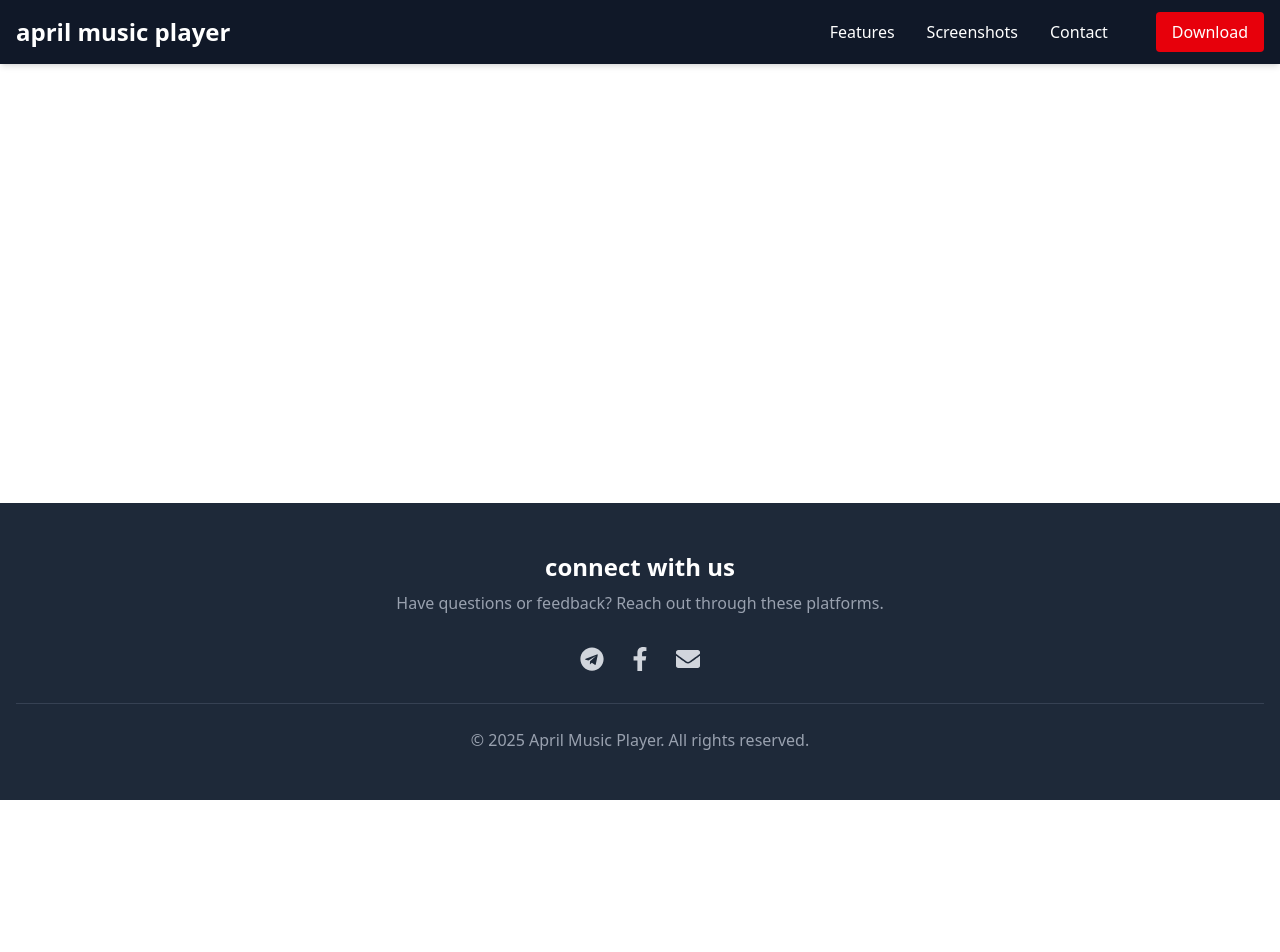
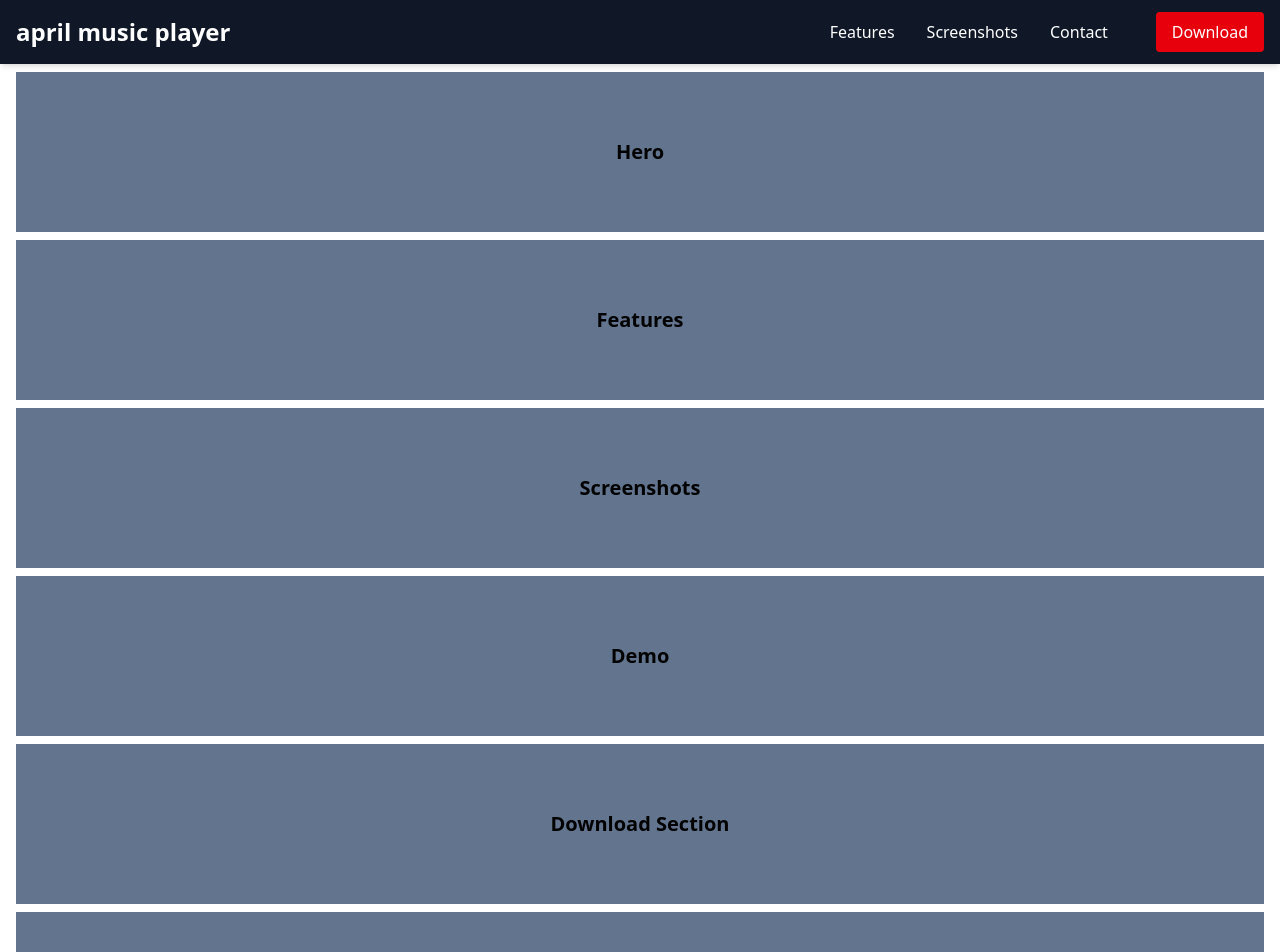
Before and after one commit to amm926616/april-landing-react, a React (Vite) app: page / in a window 1280 px wide. Shown: the top 952 px of the page. Before the commit the page ends 800 px from the top, so only its background shows below. Built offline with nearby package versions, Linux system fonts and the light colour scheme.

Commit message:
feature: added layout templates

```diff
--- a/src/App.tsx
+++ b/src/App.tsx
@@ -1,12 +1,23 @@
 import Header from "./components/Header";
 import Footer from "./components/Footer";
+import FeaturesComponent from "./components/FeaturesComponent";
+import HeroComponent from "./components/HeroComponent";
+import ScreenshotComponent from "./components/ScreenshotComponent";
+import DemoComponent from "./components/DemoComponent";
+import DownloadComponent from "./components/DownloadComponent";
+import ContactComponent from "./components/ContactComponent";
 
 function App() {
   return (
     <div className="min-h-screen flex flex-col">
       <Header />
-      <main className="flex-grow p-4">
-
+      <main className="flex-grow p-4 pt-16">
+        <HeroComponent />
+        <FeaturesComponent />
+        <ScreenshotComponent />
+        <DemoComponent />
+        <DownloadComponent />
+        <ContactComponent />
       </main>
       <Footer />
     </div>
--- /dev/null
+++ b/src/components/ContactComponent.tsx
@@ -0,0 +1,7 @@
+export default function ContactComponent() {
+  return (
+    <div className="flex justify-center items-center h-[160px] w-full bg-slate-500 my-2">
+      <div className="color-white text-xl font-bold">Contact Section</div>
+    </div>
+  );
+}
--- /dev/null
+++ b/src/components/DemoComponent.tsx
@@ -0,0 +1,9 @@
+// for video explanation
+
+export default function DemoComponent() {
+  return (
+    <div className="flex justify-center items-center h-[160px] w-full bg-slate-500 my-2">
+      <div className="color-white text-xl font-bold">Demo</div>
+    </div>
+  );
+}
--- /dev/null
+++ b/src/components/DownloadComponent.tsx
@@ -0,0 +1,7 @@
+export default function DownloadComponent() {
+  return (
+    <div className="flex justify-center items-center h-[160px] w-full bg-slate-500 my-2">
+      <div className="color-white text-xl font-bold">Download Section</div>
+    </div>
+  );
+}
--- /dev/null
+++ b/src/components/FeaturesComponent.tsx
@@ -0,0 +1,7 @@
+export default function FeaturesComponent() {
+    return (
+      <div className="flex justify-center items-center h-[160px] w-full bg-slate-500 my-2">
+        <div className="color-white text-xl font-bold">Features</div>
+      </div>
+    );
+}
--- /dev/null
+++ b/src/components/HeroComponent.tsx
@@ -0,0 +1,7 @@
+export default function HeroComponent() {
+  return (
+    <div className="flex justify-center items-center h-[160px] w-full bg-slate-500 my-2">
+      <div className="color-white text-xl font-bold">Hero</div>
+    </div>
+  );
+}
--- /dev/null
+++ b/src/components/ScreenshotComponent.tsx
@@ -0,0 +1,7 @@
+export default function ScreenshotComponent() {
+  return (
+    <div className="flex justify-center items-center h-[160px] w-full bg-slate-500 my-2">
+      <div className="color-white text-xl font-bold">Screenshots</div>
+    </div>
+  );
+}
```
